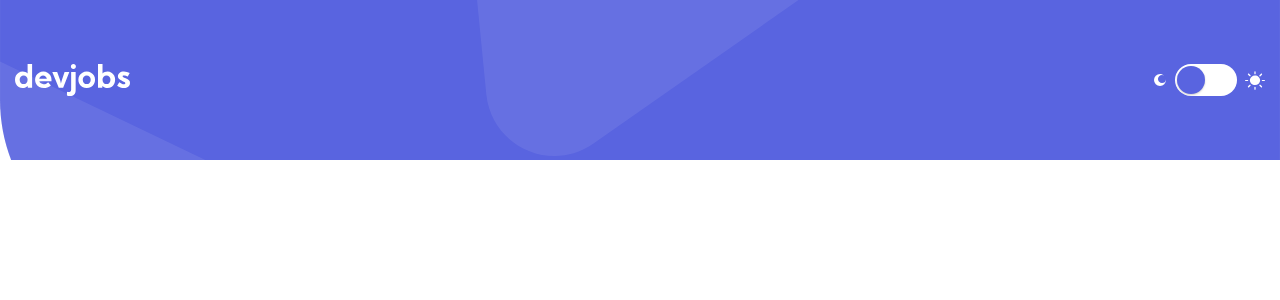
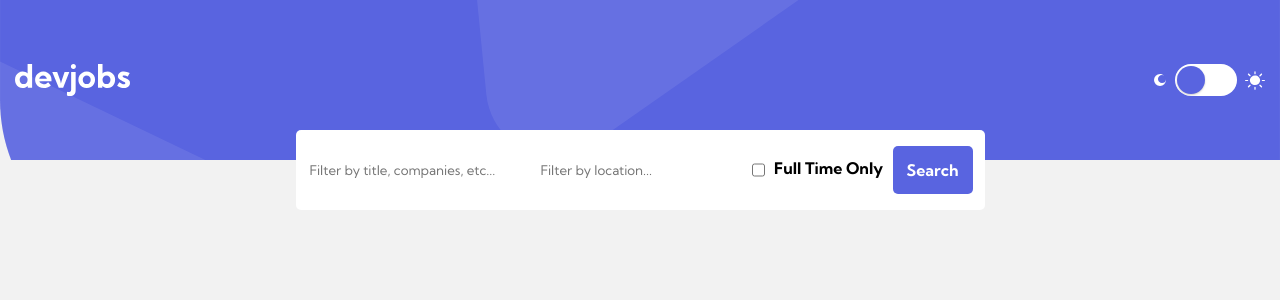
Before and after one commit to earthtobishop/devjobs-web-app, a Next.js app: page / in a window 1280 px wide. Shown: the top 300 px of the page. Built offline with nearby package versions, Linux system fonts and the light colour scheme.

Commit message:
Create filter component

```diff
--- a/components/header/header.tsx
+++ b/components/header/header.tsx
@@ -12,6 +12,7 @@ const Wrapper = styled.section`
   justify-content: space-between;
   padding: 15px;
   color: #fff;
+  position: static;
 
   @media only screen and (min-width: 768px) {
     background-image: url('/assets/tablet/bg-pattern-header.svg');
--- /dev/null
+++ b/components/home-page/filter/filter.tsx
@@ -0,0 +1,175 @@
+import React, { FC, ReactElement } from 'react'
+import styled from 'styled-components'
+import { LocationInput } from './location-input'
+import { TitleInput } from './title-input'
+
+const Wrapper = styled.section`
+  position: absolute;
+  top: 130px;
+  background-color: #fff;
+  height: 80px;
+  width: 327px;
+  display: flex;
+  justify-content: center;
+  padding: 0 12px;
+  border-radius: 5px;
+
+  @media only screen and (min-width: 768px) {
+    justify-content: space-between;
+    height: 80px;
+    width: 689px;
+  }
+
+  @media only screen and (min-width: 1440px) {
+    justify-content: space-between;
+    height: 80px;
+    width: 1100px;
+  }
+`
+
+const SmallIconsWrapper = styled.div`
+  display: flex;
+  align-items: center;
+  gap: 13px;
+`
+
+const SearchIconDiv = styled.div`
+  /* background-image: url('/assets/desktop/icon-search.svg'); */
+  display: flex;
+  align-items: center;
+  justify-content: center;
+  background-repeat: no-repeat;
+  background-color: #5964e0;
+  cursor: pointer;
+  height: 48px;
+  width: 48px;
+  border-radius: 5px;
+
+  .search-text {
+    visibility: hidden;
+    display: none;
+    color: #fff;
+    font-weight: bold;
+  }
+
+  @media only screen and (min-width: 768px) {
+    height: 48px;
+    width: 80px;
+
+    .icon {
+      visibility: hidden;
+      display: none;
+    }
+    .search-text {
+      visibility: visible;
+      display: inline-block;
+    }
+  }
+
+  @media only screen and (min-width: 1440px) {
+    height: 48px;
+    width: 80px;
+
+    .icon {
+      visibility: hidden;
+      display: none;
+    }
+    .search-text {
+      visibility: visible;
+    }
+  }
+`
+
+const FilterIconDiv = styled.div`
+  display: flex;
+  align-items: center;
+  justify-content: center;
+  height: 48px;
+  width: 48px;
+  border-radius: 5px;
+
+  .label {
+    visibility: hidden;
+    display: none;
+    color: #000;
+    font-weight: bold;
+    height: 24px;
+    width: 108px;
+    text-align: center;
+    white-space: nowrap;
+  }
+
+  @media only screen and (min-width: 768px) {
+    margin-right: 30px;
+    height: 48px;
+    width: 80px;
+
+    .icon {
+      visibility: hidden;
+      display: none;
+    }
+    .label {
+      visibility: visible;
+      display: flex;
+      gap: 6px;
+      margin-right: 15px;
+    }
+  }
+
+  @media only screen and (min-width: 1440px) {
+    margin-right: 30px;
+    height: 48px;
+    width: 80px;
+
+    .icon {
+      visibility: hidden;
+      display: none;
+    }
+    .label {
+      visibility: visible;
+      display: flex;
+      gap: 6px;
+      margin-right: 15px;
+    }
+  }
+`
+
+const FilterIcon = () => {
+  return (
+    <FilterIconDiv>
+      <div className='icon'>
+        <img src='/assets/mobile/icon-filter.svg' alt='Filter Icon' />
+      </div>
+      <div className='label'>
+        <input type='checkbox' />
+        <span>Full Time Only</span>
+      </div>
+    </FilterIconDiv>
+  )
+}
+
+const SearchIcon = () => {
+  return (
+    <SearchIconDiv>
+      <div className='icon'>
+        <img src='/assets/desktop/icon-search.svg' alt='Search Icon' />
+      </div>
+      <div className='search-text'>Search</div>
+    </SearchIconDiv>
+  )
+}
+
+const Filter: FC = (): ReactElement => {
+  return (
+    <Wrapper>
+      <TitleInput placeholder='Filter by title, companies, etc...' />
+      <LocationInput placeholder='Filter by location...' />
+      <SmallIconsWrapper>
+        <FilterIcon />
+        <SearchIcon />
+      </SmallIconsWrapper>
+    </Wrapper>
+  )
+}
+
+export default Filter
--- /dev/null
+++ b/components/home-page/filter/location-input.tsx
@@ -0,0 +1,21 @@
+import styled from 'styled-components'
+
+export const LocationInput = styled.input`
+  visibility: hidden;
+  display: none;
+  background: transparent;
+  width: 33.3%;
+  font-family: inherit;
+  border: 0;
+  outline: 0;
+
+  @media only screen and (min-width: 768px) {
+    visibility: visible;
+    display: inline-block;
+  }
+
+  @media only screen and (min-width: 1440px) {
+    visibility: visible;
+    display: inline-block;
+  }
+`
--- /dev/null
+++ b/components/home-page/filter/title-input.tsx
@@ -0,0 +1,17 @@
+import styled from 'styled-components'
+
+export const TitleInput = styled.input`
+  background: transparent;
+  width: 75%;
+  font-family: inherit;
+  border: 0;
+  outline: 0;
+
+  @media only screen and (min-width: 768px) {
+    width: 33.3%;
+  }
+
+  @media only screen and (min-width: 1440px) {
+    width: 33.3%;
+  }
+`
--- a/pages/index.tsx
+++ b/pages/index.tsx
@@ -1,5 +1,13 @@
 import Head from 'next/head'
 import React, { FC, ReactElement, Fragment } from 'react'
+import Filter from '../components/home-page/filter/filter'
+import styled from 'styled-components'
+
+const Wrapper = styled.section`
+  display: flex;
+  align-items: center;
+  justify-content: center;
+`
 
 const HomePage: FC = (): ReactElement => {
   return (
@@ -8,6 +16,9 @@ const HomePage: FC = (): ReactElement => {
         <title>Devjobs</title>
         <meta name='description' content='A job board for developers' />
       </Head>
+      <Wrapper>
+        <Filter />
+      </Wrapper>
     </Fragment>
   )
 }
--- a/styles/globals.css
+++ b/styles/globals.css
@@ -1,9 +1,13 @@
+@import url('https://fonts.googleapis.com/css2?family=Kumbh+Sans:wght@300;400;700&display=swap');
+
 * {
   box-sizing: border-box;
+  font-family: 'Kumbh Sans', sans-serif;
 }
 
 body {
   margin: 0;
+  background-color: #f2f2f2;
 }
 
 a {
```
Also changed, not shown: .eslintrc.json, public/assets/desktop/icon-search.svg.
